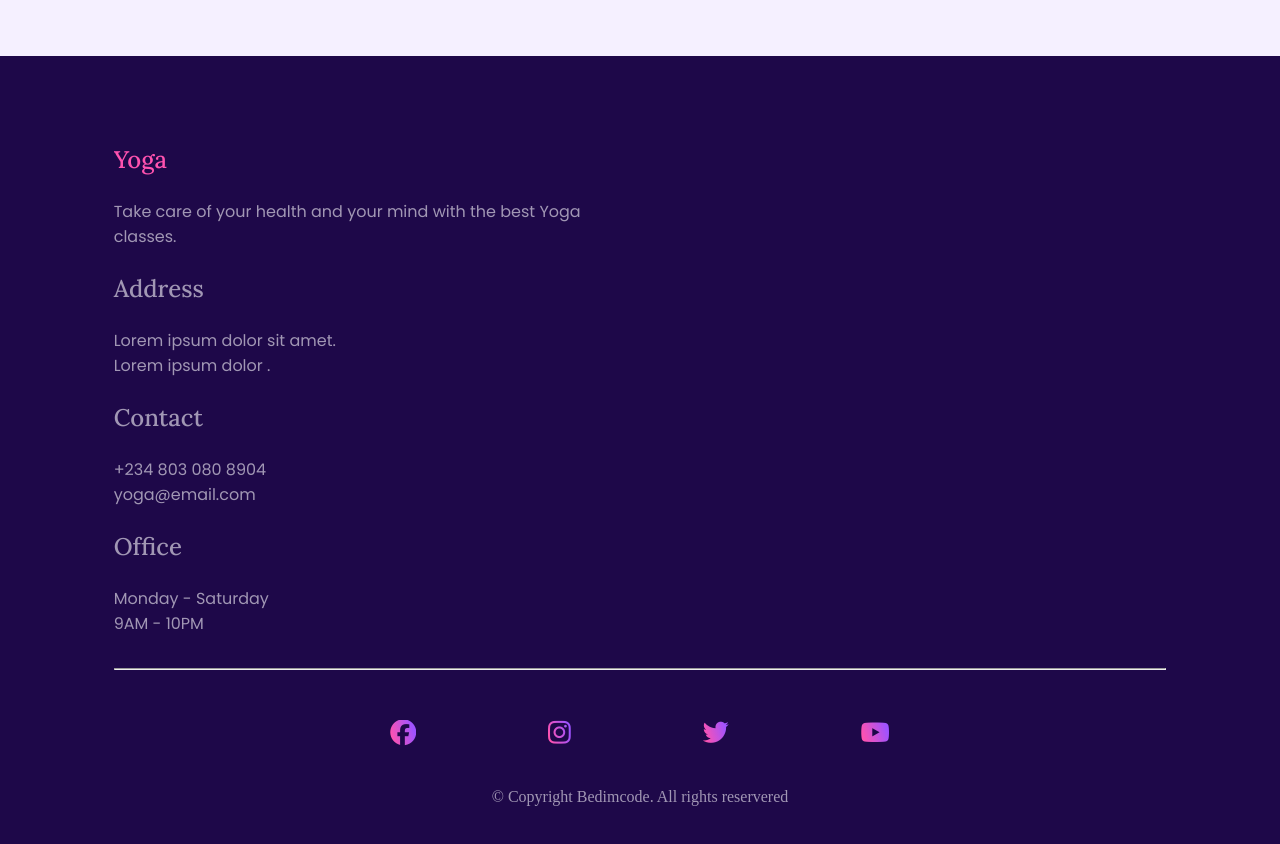
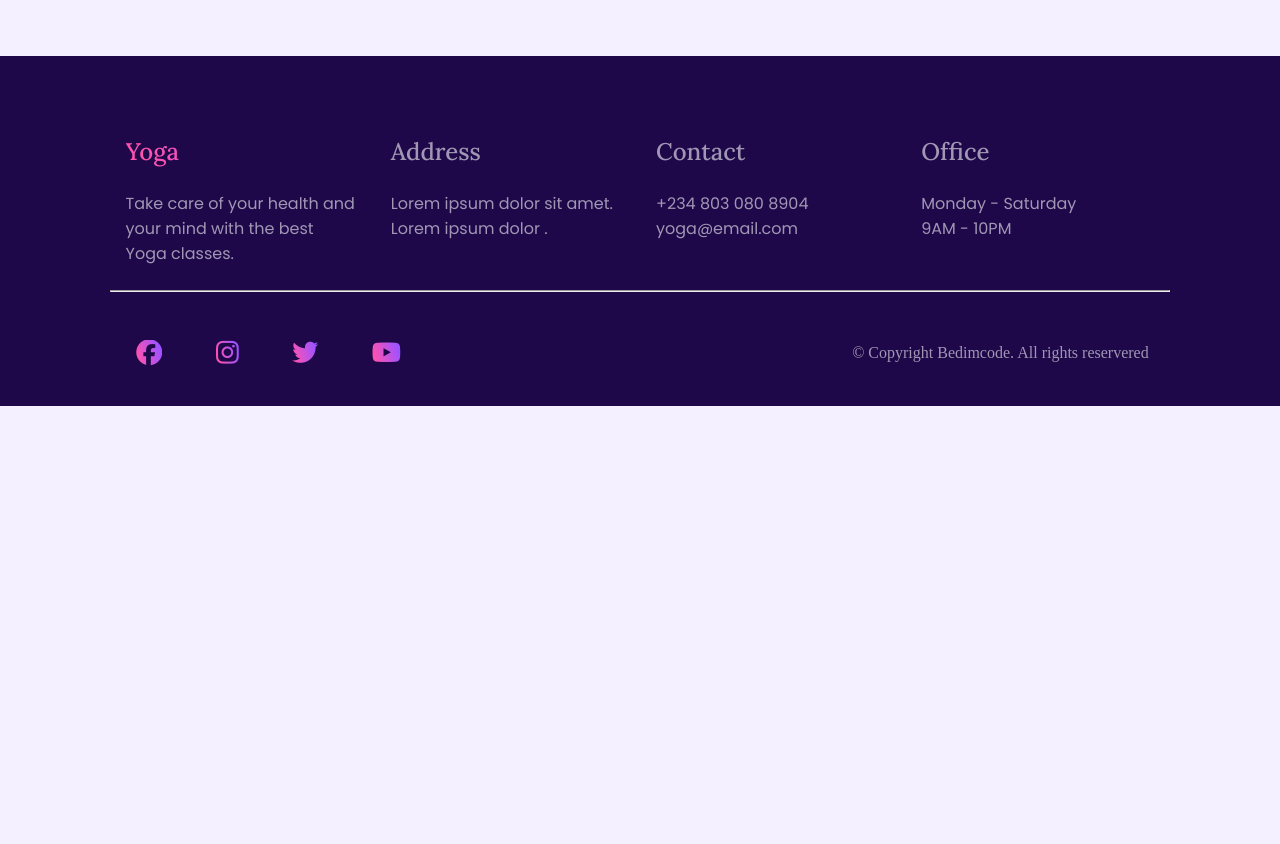
Before and after one commit to Delightsheriff/Yoga, a plain HTML site: page index.html in a window 1280 px wide. Shown: the part 3857-4701 px from the top of the page. After the commit the page ends 4263 px from the top, so only its background shows below. Drawn offline with Linux system fonts and the light colour scheme.

Commit message:
responsive footer

```diff
--- a/styles/style.css
+++ b/styles/style.css
@@ -531,31 +531,35 @@ footer .copyright-social .social-icons {
 footer .copyright-social .copyright {
   font-size: 1em;
 }
+
+/* RESPONSIVE DESIGN */
 @media screen and (min-width: 676px) {
   .sidebar {
     width: 400px;
   }
 }
 @media screen and (min-width: 800px) {
-  /* .sidebar-toggle {
-    display: none;
+  footer {
+    padding: 1em;
   }
-  .sidebar {
-    display: none;
-    position: relative;
+  footer .foot-info-cont {
     display: flex;
-    width: 100%;
+    justify-content: space-between;
   }
-  .links {
-    display: flex;
+  footer .foot-info-cont .foot-info {
+    padding: 1em;
   }
-  .close-btn {
-    display: none;
+  footer .copyright-social {
+    flex-direction: row;
+    justify-content: space-between;
+    gap: 0;
+    margin-top: 3em;
   }
-  .show-sidebar {
-    transform: unset;
-  } */
-
+  footer .copyright-social .social-icons,
+  footer .copyright-social .copyright {
+    width: 30%;
+    margin: 0;
+  }
   #follow {
     grid-template-areas:
       "one text text two"
```
